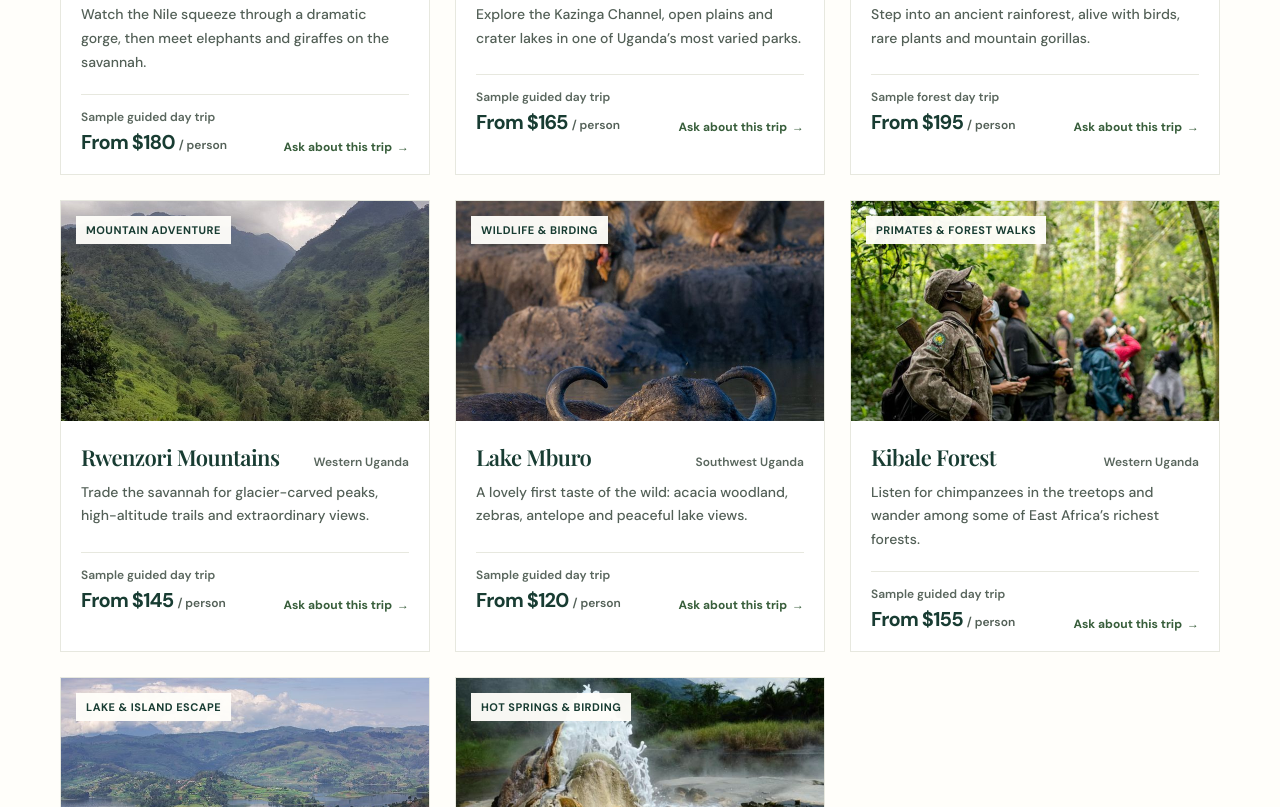
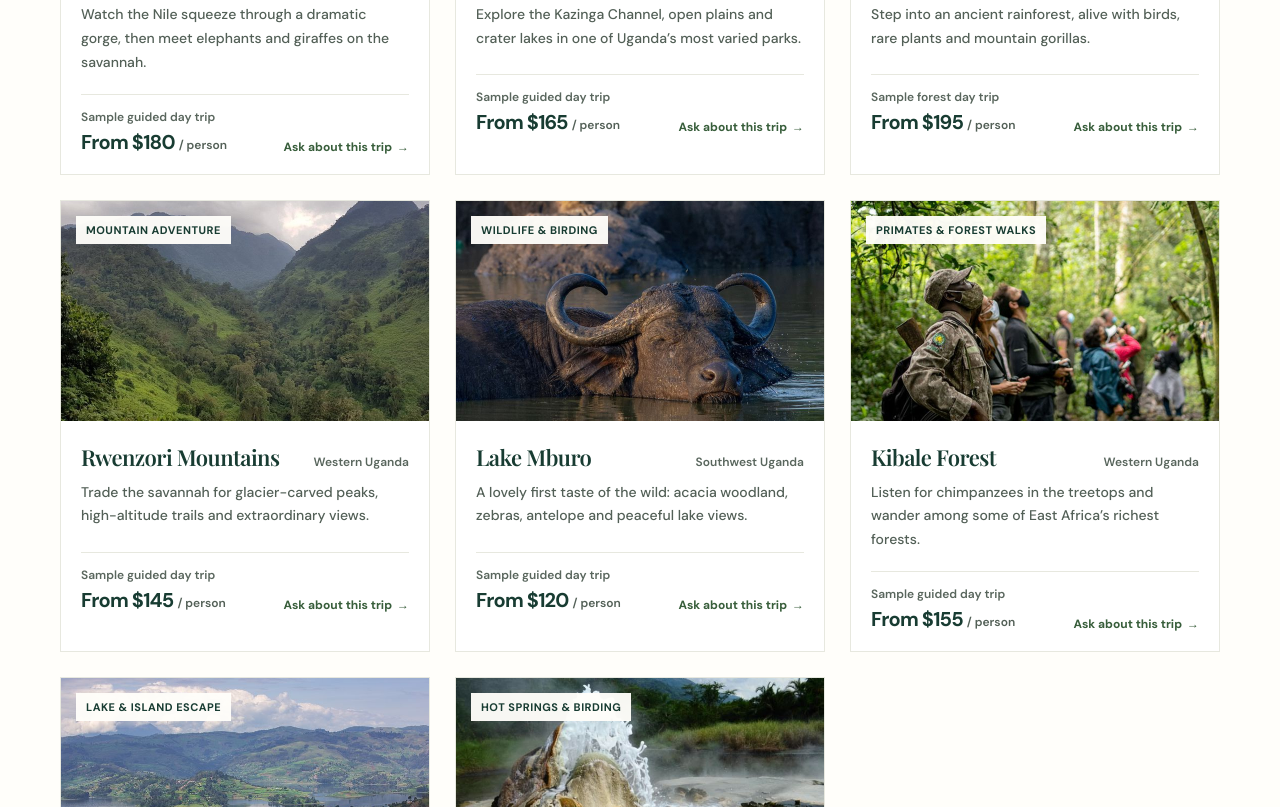
Before and after one commit to markmbabazi26-lgtm/tourism_website, a plain HTML site: page index.html in a window 1280 px wide. Shown: the part 1413-2220 px from the top of the page. Drawn offline with nearby package versions, Linux system fonts and the light colour scheme.

Commit message:
Add full website layout and park cards

```diff
--- a/index.html
+++ b/index.html
@@ -50,7 +50,7 @@
         .menu-toggle { display: none; align-items: center; justify-content: center; width: 42px; height: 42px; border: 1px solid var(--line); border-radius: 4px; background: transparent; color: var(--forest); cursor: pointer; }
 
         .hero { position: relative; min-height: 630px; display: flex; align-items: center; overflow: hidden; color: white; background: #233d31; }
-        .hero::before { position: absolute; inset: 0; content: ""; background: linear-gradient(90deg, rgba(13, 30, 25, .79) 0%, rgba(15, 32, 27, .61) 43%, rgba(15, 32, 27, .1) 100%), linear-gradient(0deg, rgba(12, 24, 21, .24), transparent 38%), url("photos/Murchison%20Falls%20National%20Park%20Safari%20Trips%20%26%20Tours%20_%20Timbuktu%20Travel.jpg") center 48%/cover; }
+        .hero::before { position: absolute; inset: 0; content: ""; background: linear-gradient(90deg, rgba(13, 30, 25, .79) 0%, rgba(15, 32, 27, .61) 43%, rgba(15, 32, 27, .1) 100%), linear-gradient(0deg, rgba(12, 24, 21, .24), transparent 38%), url("photos/uganda-savannah.jpg") center 48%/cover; }
         .hero-content { position: relative; z-index: 1; width: min(1160px, calc(100% - 64px)); margin-inline: auto; padding: 82px 0 112px; }
         .eyebrow { display: inline-flex; align-items: center; gap: 9px; margin-bottom: 21px; color: var(--lime); font-size: 11px; font-weight: 700; letter-spacing: .16em; text-transform: uppercase; }
         .eyebrow::before { width: 24px; height: 1px; content: ""; background: currentColor; }
@@ -84,6 +84,7 @@
         .park-card:hover { box-shadow: 0 16px 38px rgba(27, 55, 42, .1); transform: translateY(-4px); }
         .park-image { position: relative; height: 220px; overflow: hidden; background: #dce1d0; }
         .park-image img { width: 100%; height: 100%; object-fit: cover; transition: transform .5s; }
+        .lake-mburo-image img { object-position: center 78%; }
         .park-card:hover .park-image img { transform: scale(1.04); }
         .park-tag { position: absolute; top: 15px; left: 15px; padding: 7px 10px; background: rgba(255,254,250,.96); color: var(--forest); font-size: 11px; font-weight: 700; letter-spacing: .045em; text-transform: uppercase; }
         .park-body { padding: 21px 20px 19px; }
@@ -283,7 +284,7 @@
                         </div>
                     </article>
                     <article class="park-card">
-                        <div class="park-image"><img src="photos/Lake%20Mburo%20National%20park.jpg" alt="Landscape in Lake Mburo National Park" loading="lazy"><span class="park-tag">Wildlife &amp; birding</span></div>
+                        <div class="park-image lake-mburo-image"><img src="photos/Lake%20Mburo%20National%20park.jpg" alt="A buffalo cooling off in Lake Mburo National Park" loading="lazy"><span class="park-tag">Wildlife &amp; birding</span></div>
                         <div class="park-body">
                             <div class="park-title-row"><h3>Lake Mburo</h3><span class="park-location">Southwest Uganda</span></div>
                             <p class="park-description">A lovely first taste of the wild: acacia woodland, zebras, antelope and peaceful lake views.</p>
```
